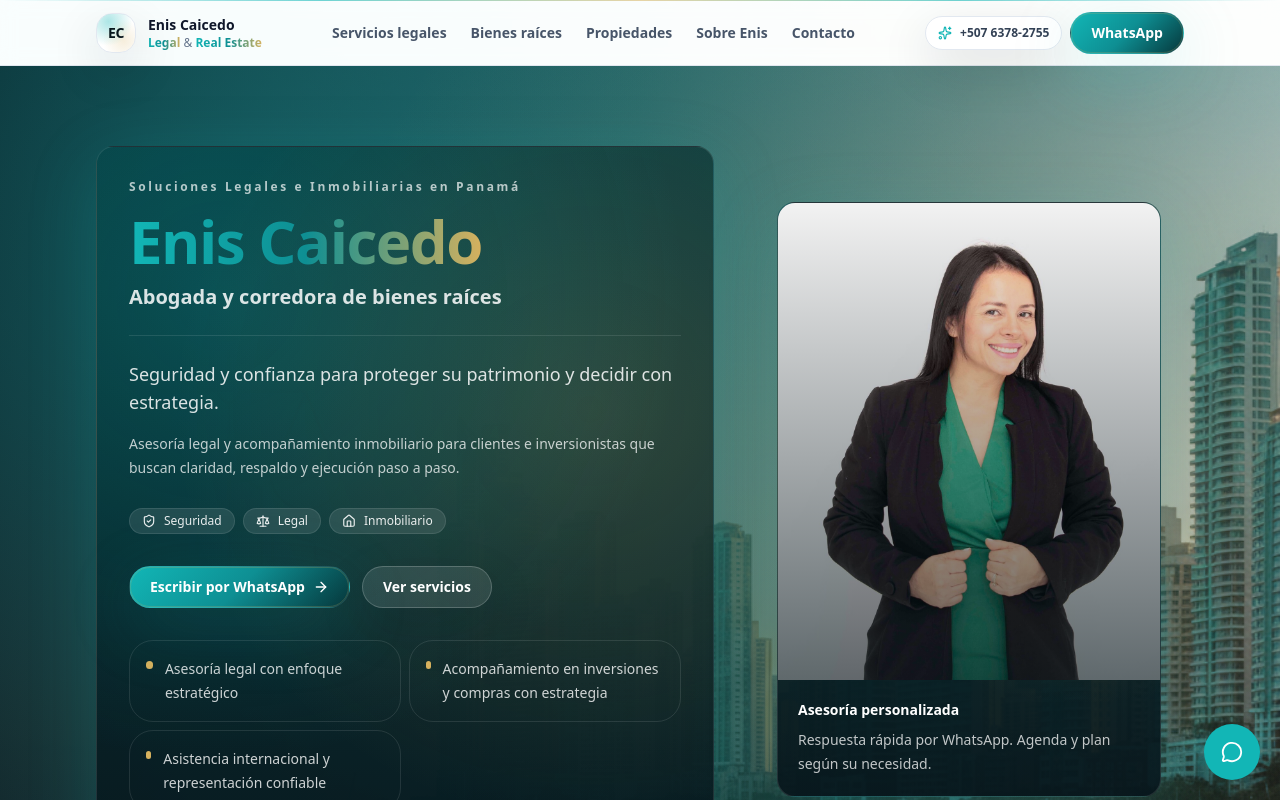
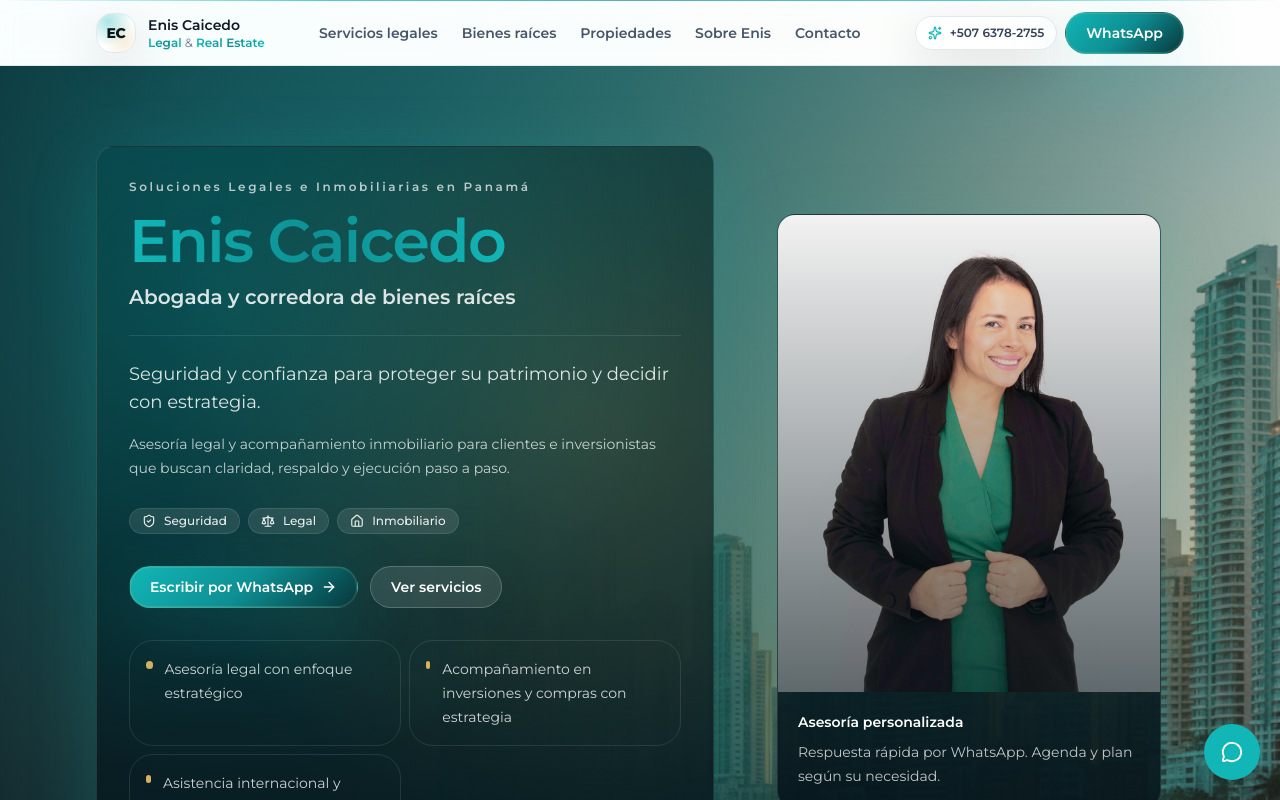
Before and after one commit to lulabtechnology/Enis-caicedo, a Next.js app: page / in a window 1280 px wide. Shown: the top 800 px of the page. Built offline with nearby package versions, Linux system fonts and the light colour scheme; a web font is replaced by a local one.

Commit message:
Update globals.css

```diff
--- a/app/globals.css
+++ b/app/globals.css
@@ -12,11 +12,16 @@ html, body {
 
 body {
   @apply antialiased text-slate-900;
+  font-family: var(--font-sans);
   background:
     radial-gradient(circle at 18% 20%, rgba(18,182,182,0.12), transparent 60%),
     radial-gradient(circle at 78% 30%, rgba(214,177,94,0.10), transparent 55%),
     linear-gradient(180deg, rgba(232,250,250,0.55), rgba(255,255,255,1));
 }
+
+/* Helpers de tipografía sin depender de Tailwind config */
+.font-display { font-family: var(--font-display); }
+.font-body { font-family: var(--font-sans); }
 
 ::selection {
   background: rgba(18, 182, 182, 0.22);
@@ -60,10 +65,12 @@ a {
 
 .h1 {
   @apply text-3xl font-semibold tracking-tight text-slate-900 sm:text-4xl lg:text-5xl;
+  font-family: var(--font-display);
 }
 
 .h2 {
   @apply text-2xl font-semibold tracking-tight text-slate-900 sm:text-3xl;
+  font-family: var(--font-display);
 }
 
 .p {
@@ -72,30 +79,28 @@ a {
 
 /* Chips */
 .badge {
-  /* CAMBIO: bg-white/90 (85 no existe) */
   @apply inline-flex items-center gap-2 rounded-full border border-slate-200 bg-white/90 px-3 py-1 text-xs font-medium text-slate-700 backdrop-blur;
 }
 
 .badge-dark {
-  /* CAMBIO: border-white/10 (12 no existe), bg-white/10 (8 no existe), text-white/90 (85 no existe) */
   @apply inline-flex items-center gap-2 rounded-full border border-white/10 bg-white/10 px-3 py-1 text-xs font-medium text-white/90 backdrop-blur;
 }
 
-/* Brand line */
+/* Brand line: quitar dorado para "sin combinaciones" */
 .gradient-line {
   background: linear-gradient(
     90deg,
     transparent,
-    rgba(18,182,182,0.60),
-    rgba(214,177,94,0.55),
-    rgba(18,182,182,0.60),
+    rgba(18,182,182,0.70),
+    rgba(14,143,147,0.70),
+    rgba(18,182,182,0.70),
     transparent
   );
 }
 
-/* Brand text gradient */
+/* Brand text gradient: solo verdes (sin dorado) */
 .text-brand-gradient {
-  background: linear-gradient(90deg, #12B6B6, #0E8F93, #D6B15E);
+  background: linear-gradient(90deg, #12B6B6, #0E8F93, #12B6B6);
   -webkit-background-clip: text;
   background-clip: text;
   color: transparent;
```
